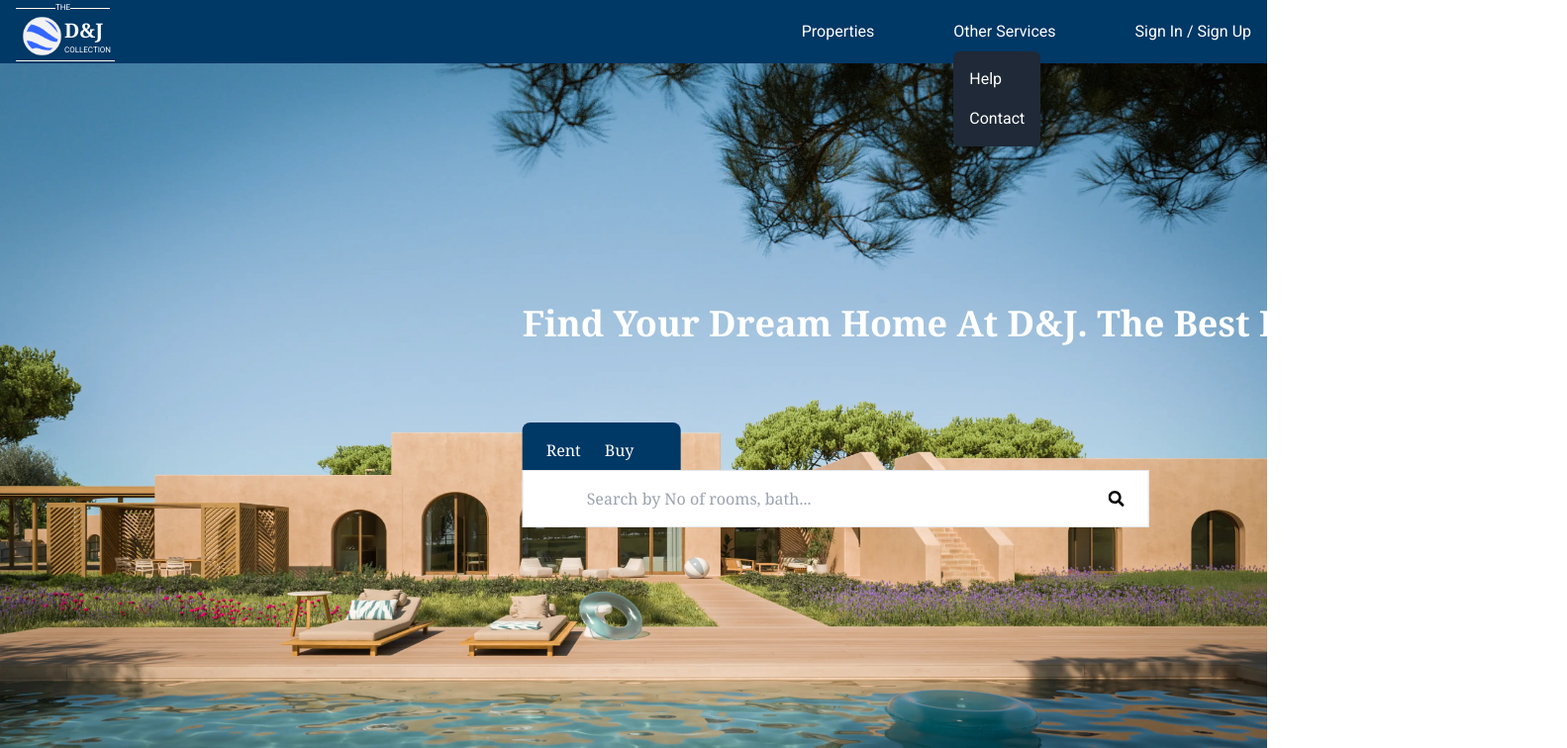
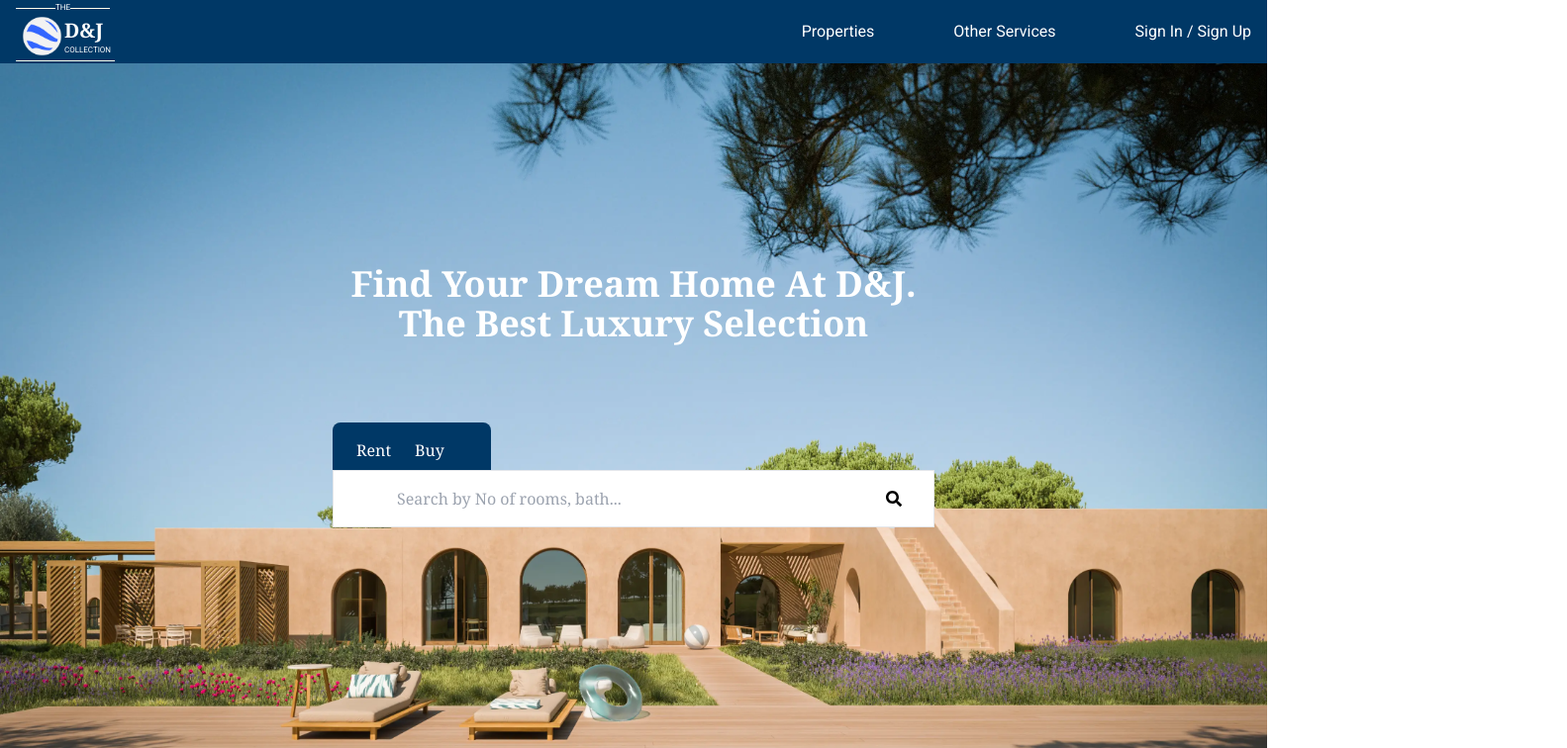
Before and after one commit to EwiJosepha/Real-Estate, a Next.js app: page / in a window 1280 px wide. Shown: the top 756 px of the page at 99% size, 1583 px wide, since content can reach past the window. Built offline with nearby package versions, Linux system fonts and the light colour scheme.

Commit message:
landing page optimisation

```diff
--- a/app/components/organisms/hero.tsx
+++ b/app/components/organisms/hero.tsx
@@ -22,34 +22,38 @@ const HeroSection: React.FC = () => {
         };
     }, []);
 
-    const handleSearch = () => {
-    };
+    const handleSearch = () => { };
 
     return (
-        <div className='font-serif'>
-            <section className='w-[100%] max-w-full'>
+        <div className="font-serif">
+            <section className="w-full max-w-full">
                 <img
                     src={images[currentImageIndex]}
                     alt="Hero Image"
-                    style={{ width: '100%', height: '730px', transition: 'filter 0.5s' }}
+                    className="w-full object-cover transition-filter duration-500"
+                    style={{ height: '820px' }}
                 />
+            </section>
+            <section className="absolute bottom-1/3 transform -translate-x-1/2 left-1/2">
+                <div className="container mx-auto px-4">
+                    <h1 className="text-white font-extrabold md:text-4xl mb-20 sm:text-3xl xs:text-center ">
+                        Find Your Dream Home At D&J. The Best Luxury Selection
+                    </h1>
 
-
-            </section>
-            <section className="absolute flex flex-col bottom-1/3 transform translate-x-1/2">
-                <h1 className='text-white font-extrabold text-4xl mb-20'>Find Your Dream Home At D&J. The Best Luxury Selection</h1>
-
-                <div className='text-white bg-blue border-0 px-6 py-4 w-40 rounded-lg -mb-2'>
-                    <button className='mr-6 items-center'>Rent</button>
-                    <button className='items-center'>Buy</button>
+                    <div className="text-white -mb-6 bg-blue border-0 px-6 py-4 w-40 rounded-lg">
+                        <button className="mr-6 items-center">Rent</button>
+                        <button className="items-center">Buy</button>
                     </div>
-                <div className="flex items-center px-6 bg-white border py-2 w-[60%] justify-between">
+                    <div className="flex items-center bg-white border py-2 px-6 sm:w-[50%] md:w-[100%] justify-between mt-4">
                         <input
                             type="text"
-                        className="block bg-none p-2 pl-10 border-0 focus:pl-3 outline-none"
+                            className="block bg-none p-2 pl-10 border-0 focus:pl-3 outline-none flex-1"
                             placeholder="Search by No of rooms, bath..."
                         />
+                        <div className="p-2 cursor-pointer">
                             <FaSearch className="text-black" />
+                        </div>
+                    </div>
                 </div>
             </section>
         </div>
--- a/app/components/organisms/navbar.tsx
+++ b/app/components/organisms/navbar.tsx
@@ -1,3 +1,5 @@
+'use client'
+
 import React from 'react';
 import { useState } from 'react';
 import { FaBars, FaTimes } from 'react-icons/fa';
@@ -13,7 +15,7 @@ const Navbar: React.FC = () => {
     };
 
     return (
-        <nav className="bg-blue">
+        <nav className="bg-blue ">
             <div className="container mx-auto px-4">
                 <div className="flex justify-between items-center h-16 py-5">
                     {/* Logo */}
@@ -22,7 +24,7 @@ const Navbar: React.FC = () => {
                     </div>
 
                     {/* Mobile Menu */}
-                    <div className="md:hidden">
+                    <div className="md:hidden lg:hidden">
                         <button
                             onClick={handleMobileMenuToggle}
                             className="text-white hover:text-gray-300"
@@ -34,8 +36,8 @@ const Navbar: React.FC = () => {
                     {/* Desktop Menu */}
                     <div className="hidden md:flex items-center space-x-20">
                         <div className="relative">
-                            <Link href="/properties">
-                                <a className="text-white hover:text-gray-300">Properties</a>
+                            <Link href="/properties" className="text-white hover:text-gray-300">
+                                Properties
                             </Link>
                         </div>
 
@@ -46,13 +48,13 @@ const Navbar: React.FC = () => {
                                     } md:block bg-gray-800 text-white py-2 mt-2 rounded-md`}
                             >
                                 <li>
-                                    <Link href="/help">
-                                        <a className="block px-4 py-2 hover:bg-gray-700">Help</a>
+                                    <Link href="/help" className="hidden px-4 py-2 hover:bg-gray-700">
+                                        Help
                                     </Link>
                                 </li>
                                 <li>
-                                    <Link href="/contact">
-                                        <a className="block px-4 py-2 hover:bg-gray-700">Contact</a>
+                                    <Link href="/contact" className="hidden px-4 py-2 hover:bg-gray-700">
+                                        Contact
                                     </Link>
                                 </li>
                             </ul>
--- a/tailwind.config.ts
+++ b/tailwind.config.ts
@@ -16,6 +16,17 @@ const config: Config = {
         "gradient-conic":
           "conic-gradient(from 180deg at 50% 50%, var(--tw-gradient-stops))",
       },
+      screens: {
+        // 'xs': { 'min': '320px', 'max': '425px' },
+        // 'sm': { 'min': '640px', 'max': '767px' },
+        // 'md': { 'min': '1024px', 'max': '1440px' },
+
+        'xs': '425px',
+        'sm': '768px',
+        'md': '1024px',
+        'lg': '1280px',
+        'xl': '1440px',
+      },
     },
   },
   plugins: [],
```
Also changed, not shown: app/page.tsx (+0 -8 lines). Lines whose indentation alone changed are shown as unchanged.
